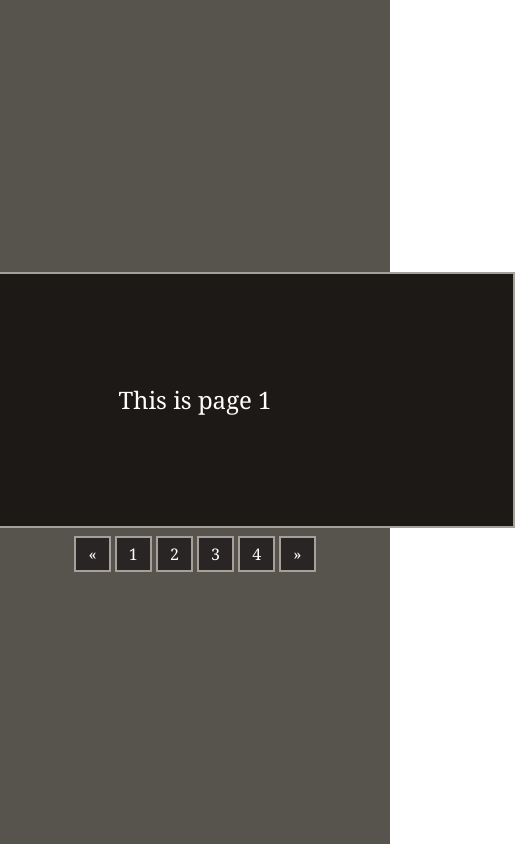
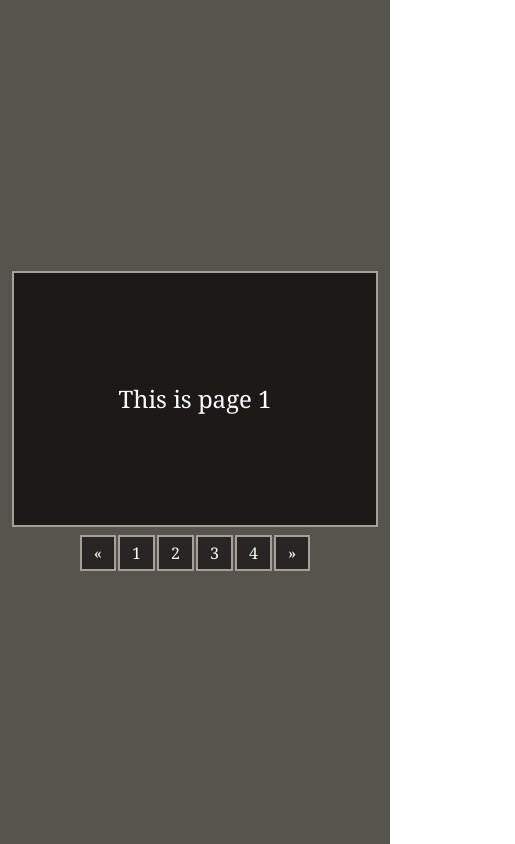
Before and after one commit to Harsh091234/Pagination, a plain HTML site: page index.html in a window 390 px wide. Shown: the whole page, 515 px wide, since content can reach past the window. Drawn offline with nearby package versions, Linux system fonts and the light colour scheme.

Commit message:
Responsiveness Added

```diff
--- a/index.html
+++ b/index.html
@@ -5,9 +5,10 @@
     <meta name="viewport" content="width=device-width, initial-scale=1.0">
     <title>Document</title>
     <script src="https://unpkg.com/@tailwindcss/browser@4"></script>
+    <link rel="stylesheet" href="responsive.css">
 </head>
-<body class="m-0 p-0 font-serif">
-    <div class="bg-stone-600 h-screen w-full flex items-center justify-center flex-col gap-2">
+<body class="m-0 p-0 font-serif w-full">
+    <div class=" bg-stone-600 h-screen px-3 flex items-center justify-center flex-col gap-2 ">
         <div id="pageContent" class="flex items-center justify-center font-thin text-[24px] bg-stone-900  text-white h-64 w-[40rem] p-3 border-solid border-stone-400 border-[2px]">
             This is page 1
         </div>
--- /dev/null
+++ b/responsive.css
@@ -0,0 +1,28 @@
+
+
+@media only screen and  (max-width : 672px){
+    #pageContent{
+        width: 90%;
+
+    }
+
+}
+@media only screen and (max-width : 412px){
+
+    #pageContent{
+        width: 100%;
+
+    }
+
+    .pagination{
+        display: flex;
+        flex-wrap: wrap;
+        justify-content: center;
+
+
+        gap: 2px;
+        margin-bottom: 2px;
+
+    }
+
+}
```
